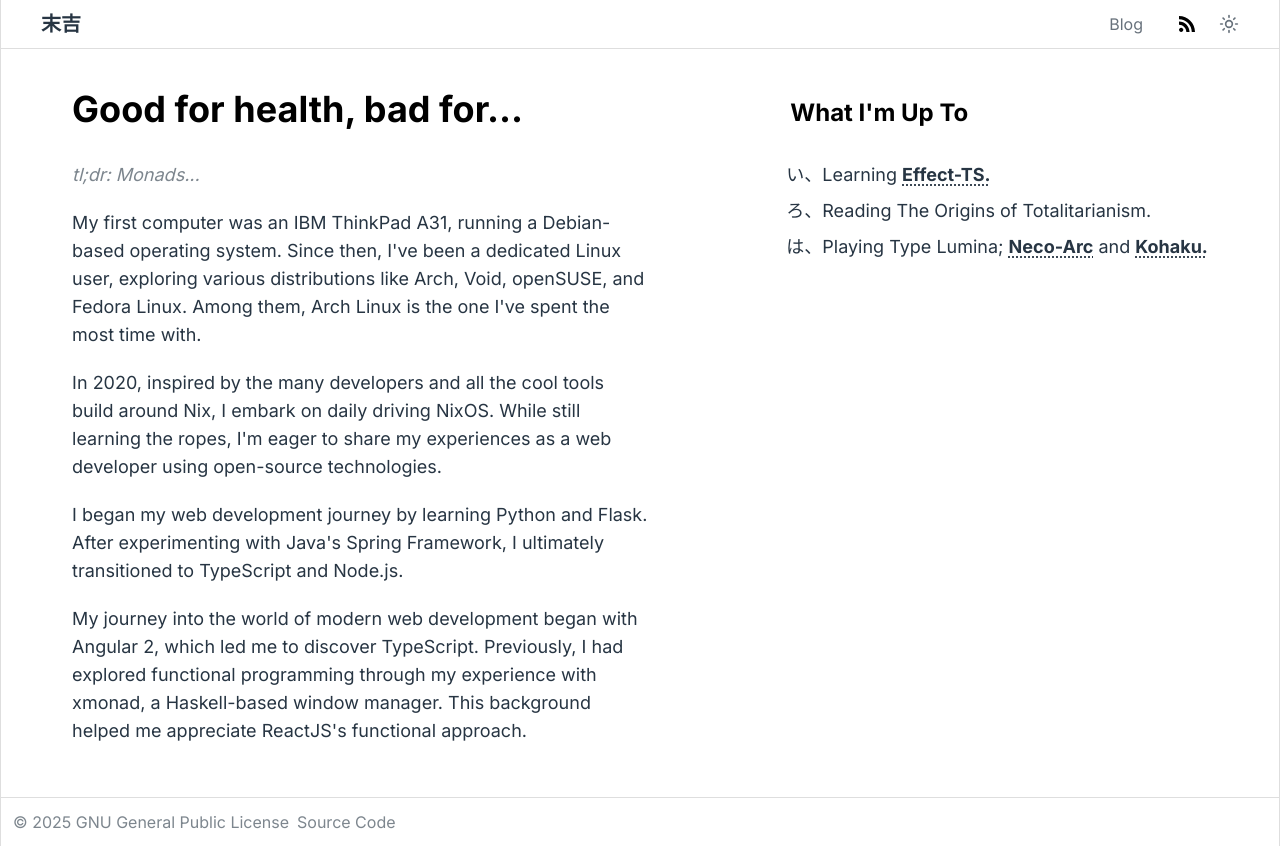
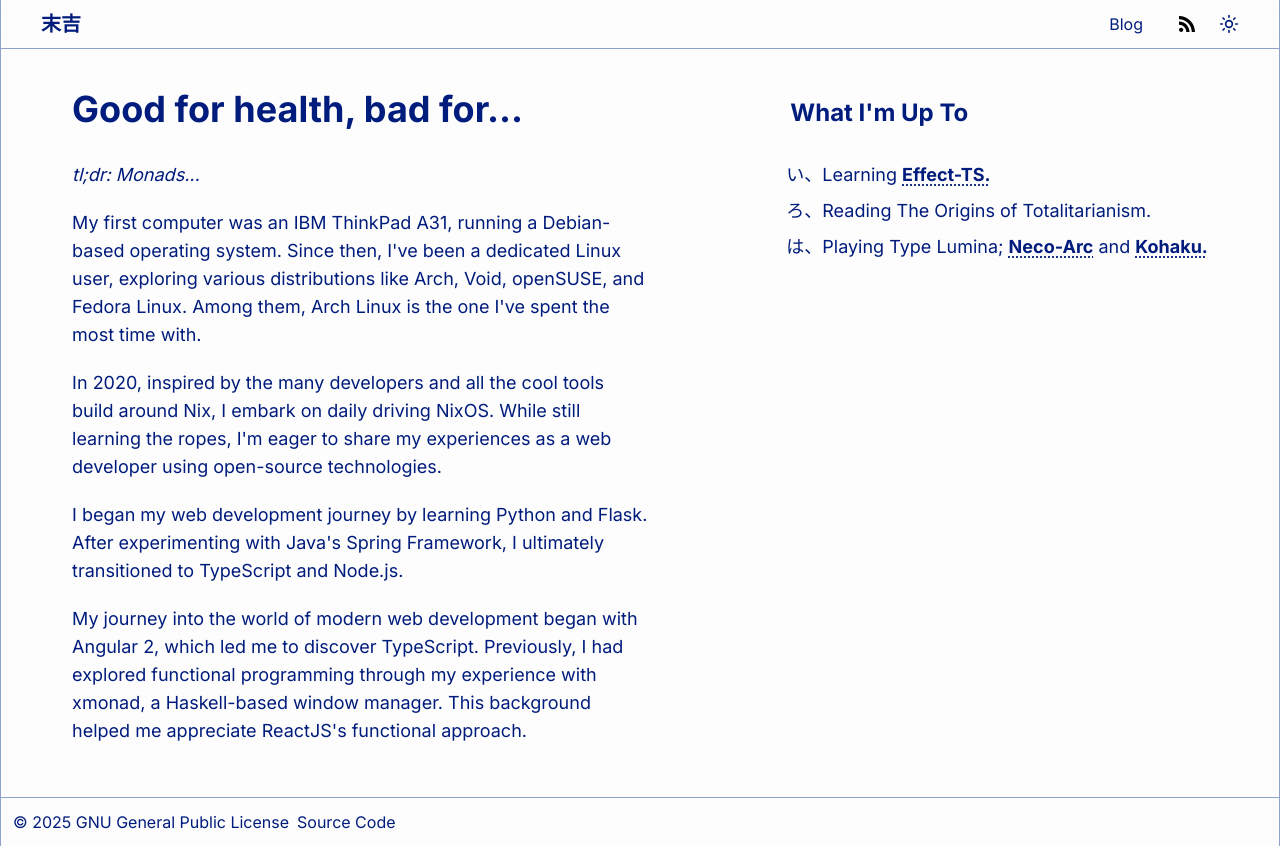
Before and after one commit to u1F713/u1F713.github.io, a Next.js app: page / in a window 1280 px wide. Built offline with nearby package versions, Linux system fonts and the light colour scheme.

Commit message:
feat(style): global theme

```diff
--- a/app/(blog)/[postId]/page.tsx
+++ b/app/(blog)/[postId]/page.tsx
@@ -66,8 +66,8 @@ async function Posts(props: { params: Props }) {
 
   return (
     <article>
-      <div className="border-ds-border border-b">
-        <section className="border-ds-border mx-auto max-w-screen-xl md:border-x">
+      <div className="border-dn-border border-b">
+        <section className="border-dn-border mx-auto max-w-screen-xl md:border-x">
           {data.image && (
             <Image
               className="mx-auto md:rounded-b-md"
@@ -87,7 +87,7 @@ async function Posts(props: { params: Props }) {
                 </time>
               </p>
               <h1>{data.title}</h1>
-              <p className="text-ds-text/40 text-xl font-semibold">
+              <p className="text-dn-color/40 text-xl font-semibold">
                 {data.description}
               </p>
             </div>
@@ -95,7 +95,7 @@ async function Posts(props: { params: Props }) {
         </section>
       </div>
 
-      <section className="border-ds-border mx-auto max-w-screen-xl px-4 py-8 md:border-x">
+      <section className="border-dn-border mx-auto max-w-screen-xl px-4 py-8 md:border-x">
         <div className="prose lg:prose-lg mx-auto">
           <Content components={{ img: Image }} />
         </div>
--- a/app/(blog)/posts/page.tsx
+++ b/app/(blog)/posts/page.tsx
@@ -35,7 +35,7 @@ export default async function Posts() {
   )
 
   return (
-    <div className="border-ds-border mx-auto h-full w-full max-w-screen-xl md:border-x">
+    <div className="border-dn-border mx-auto h-full w-full max-w-screen-xl md:border-x">
       <h1 className="px-4 py-10 text-3xl font-semibold lg:px-6 lg:text-5xl">
         Blog posts
       </h1>
@@ -57,7 +57,7 @@ const ArticleCard = ({ title, description, pubDate, tags }: PostScheme) => (
   <article
     className={clsx(
       'grid h-full min-h-70 grid-cols-1 grid-rows-[auto_1fr] gap-5 break-words lg:min-h-90',
-      'hover:bg-ds-border/40 shadow-ds-border group p-4 shadow-[0_0_0_1px] lg:p-6'
+      'hover:bg-dn-border/40 shadow-dn-border group p-4 shadow-[0_0_0_1px] lg:p-6'
     )}
   >
     <section>
@@ -68,16 +68,16 @@ const ArticleCard = ({ title, description, pubDate, tags }: PostScheme) => (
       </p>
 
       <h3 className="text-2xl lg:text-3xl">{title}</h3>
-      <span className="text-ds-text/70 mb-4 font-bold"></span>
+      <span className="text-dn-color/70 mb-4 font-bold"></span>
     </section>
 
     <section>
-      <p className="group-hover:text-ds-text">{description}</p>
+      <p className="group-hover:text-dn-color">{description}</p>
       <ul className="mt-4 flex flex-row-reverse flex-wrap gap-2">
         {tags?.map(tag => (
           <li
             key={tag}
-            className="shadow-ds-border rounded-sm p-2 text-sm shadow-[0_0_0_1px]"
+            className="shadow-dn-border rounded-sm p-2 text-sm shadow-[0_0_0_1px]"
           >
             {tag}
           </li>
--- a/app/components/Header.tsx
+++ b/app/components/Header.tsx
@@ -16,8 +16,8 @@ const NavigationLink = ({
   href: string
   active?: boolean
 }) => (
-  <div className={clsx('shadow-ds-text p-3', active && 'shadow-[0_1px]')}>
-    <Link className="text-ds-text/70 hover:text-ds-text" href={`/${href}`}>
+  <div className={clsx('shadow-dn-text p-3', active && 'shadow-[0_1px]')}>
+    <Link className="text-dn-color/70 hover:text-dn-color" href={`/${href}`}>
       {slug}
     </Link>
   </div>
@@ -27,10 +27,10 @@ function Header() {
   const pathname = usePathname()
 
   return (
-    <div className="border-ds-border bg-ds-bg-200/80 sticky top-0 border-b">
+    <div className="border-dn-border bg-dn-surface-200/80 sticky top-0 border-b">
       <header
         className={clsx(
-          'border-ds-border mx-auto flex px-4 md:border-x md:px-10',
+          'border-dn-border mx-auto flex px-4 md:border-x md:px-10',
           'max-w-screen-xl items-center justify-between backdrop-blur-md'
         )}
       >
@@ -38,7 +38,7 @@ function Header() {
           <span className="text-xl font-extrabold">末吉</span>
         </Link>
 
-        <nav className="text-ds-text/70 grid grid-flow-col content-between items-center gap-4">
+        <nav className="text-dn-color/70 grid grid-flow-col content-between items-center gap-4">
           <ul className="flex">
             <li>
               <NavigationLink
@@ -49,7 +49,7 @@ function Header() {
             </li>
           </ul>
           <a
-            className="hover:bg-ds-border/80 group relative rounded-sm p-2"
+            className="hover:bg-dn-surface-200/80 group relative rounded-sm p-2"
             href="/atom.xml"
             target="_blank"
           >
@@ -61,7 +61,7 @@ function Header() {
             />
             <span
               className={clsx(
-                'group-hover:bg-ds-border/80 pointer-events-none invisible absolute group-hover:visible',
+                'group-hover:bg-dn-surface-200/80 pointer-events-none invisible absolute group-hover:visible',
                 'rounded-sm p-1 text-xs whitespace-nowrap opacity-0 duration-120 group-hover:opacity-100',
                 '-translate-x-[calc(50%-8px)] translate-y-2 group-hover:translate-y-1/2'
               )}
--- a/app/globals.css
+++ b/app/globals.css
@@ -5,27 +5,30 @@
 @layer theme, base, components, utilities;
 
 @theme {
-  --color-ds-text: var(--ds-text-color, oklch(32.28% 0.0313 250.5));
-  --color-ds-border: var(--ds-border-color, oklch(90.06% 0 0));
-  --color-ds-bg-100: var(--ds-bg-100, oklch(98.51% 0 0));
-  --color-ds-bg-200: var(--ds-bg-200, oklch(100% 0 0));
+  --color-dn-color-200: var(--dn-color-200, oklch(29.71% 0.1616 263.65));
+  --color-dn-surface-200: var(--dn-surface-200, oklch(99.4% 0 24.04));
+  --color-dn-border: color-mix(
+    in oklab,
+    var(--color-dn-color-200) 40%,
+    var(--color-dn-surface-200)
+  );
 }
 
 @layer utilities {
   .prose {
-    --tw-prose-body: var(--ds-text-color);
-    --tw-prose-headings: var(--ds-text-color);
-    --tw-prose-lead: var(--ds-text-color);
-    --tw-prose-links: var(--ds-text-color);
-    --tw-prose-counters: var(--ds-text-color);
-    --tw-prose-bullets: var(--ds-text-color);
-    --tw-prose-quotes: var(--ds-text-color);
-    --tw-prose-quote-borders: var(--ds-text-color);
-    --tw-prose-captions: var(--ds-text-color);
-    --tw-prose-th-borders: var(--ds-text-color);
-    --tw-prose-td-borders: var(--ds-text-color);
-    --tw-prose-pre-code: var(--ds-text-color);
-    --tw-prose-code: var(--ds-text-color);
+    --tw-prose-body: var(--dn-color-color);
+    --tw-prose-headings: var(--dn-color-color);
+    --tw-prose-lead: var(--dn-color-color);
+    --tw-prose-links: var(--dn-color-color);
+    --tw-prose-counters: var(--dn-color-color);
+    --tw-prose-bullets: var(--dn-color-color);
+    --tw-prose-quotes: var(--dn-color-color);
+    --tw-prose-quote-borders: var(--dn-color-color);
+    --tw-prose-captions: var(--dn-color-color);
+    --tw-prose-th-borders: var(--dn-color-color);
+    --tw-prose-td-borders: var(--dn-color-color);
+    --tw-prose-pre-code: var(--dn-color-color);
+    --tw-prose-code: var(--dn-color-color);
     --tw-prose-pre-bg: transparent;
     --tw-prose-bold: currentcolor;
   }
--- a/app/layout.tsx
+++ b/app/layout.tsx
@@ -35,7 +35,7 @@ const RootLayout: NextPage<RootProps> = ({ children }) => (
   */
   <html lang="en" suppressHydrationWarning>
     <body
-      className={`${inter.className} bg-ds-bg-200 text-ds-text grid min-h-screen grid-cols-1 grid-rows-[1fr_auto] antialiased`}
+      className={`${inter.className} bg-dn-surface-200 text-dn-color-200 grid min-h-screen grid-cols-1 grid-rows-[1fr_auto] antialiased`}
     >
       <ThemeProvider>
         <div>
@@ -43,10 +43,10 @@ const RootLayout: NextPage<RootProps> = ({ children }) => (
           <main className="h-full">{children}</main>
         </div>
 
-        <div className="border-ds-border border-t">
-          <div className="border-ds-border mx-auto w-full max-w-screen-xl p-3 md:border-x">
+        <div className="border-dn-border border-t">
+          <div className="border-dn-border mx-auto w-full max-w-screen-xl p-3 md:border-x">
             <footer className="flex flex-wrap items-center justify-between gap-4">
-              <nav className="text-ds-text/60 flex flex-wrap gap-2">
+              <nav className="text-dn-color/60 flex flex-wrap gap-2">
                 <Link
                   className="hover:underline"
                   href="https://www.gnu.org/licenses/gpl-3.0.en.html"
--- a/app/page.tsx
+++ b/app/page.tsx
@@ -1,14 +1,14 @@
 import type { NextPage } from 'next'
 
 const Home: NextPage = () => (
-  <div className="border-ds-border mx-auto h-full w-full max-w-screen-xl md:border-x">
+  <div className="border-dn-border mx-auto h-full w-full max-w-screen-xl md:border-x">
     <main className="mx-auto p-4 md:max-w-screen-md lg:max-w-full lg:p-8">
       <div className="grid justify-around md:text-lg lg:grid-cols-[auto_auto] lg:gap-16">
         <section className="max-w-xl">
-          <h1 className="mt-2 mb-8 text-3xl font-bold text-black lg:text-4xl dark:text-white">
+          <h1 className="mt-2 mb-8 text-3xl font-bold lg:text-4xl">
             Good for health, bad for...
           </h1>
-          <p className="text-ds-text/60 my-5 italic">tl;dr: Monads...</p>
+          <p className="text-dn-color/60 my-5 italic">tl;dr: Monads...</p>
 
           <p className="my-5">
             My first computer was an IBM ThinkPad A31, running a Debian-based
@@ -38,9 +38,7 @@ const Home: NextPage = () => (
         </section>
 
         <section>
-          <h2 className="mt-4 mb-8 text-2xl font-bold text-black dark:text-white">
-            What I&apos;m Up To
-          </h2>
+          <h2 className="mt-4 mb-8 text-2xl font-bold">What I&apos;m Up To</h2>
           <ul className="flex list-[hiragana-iroha] flex-col gap-2 pl-8">
             <li>
               Learning{' '}
--- a/features/theme/themes.css
+++ b/features/theme/themes.css
@@ -3,16 +3,12 @@
 @layer theme {
   :root {
     @apply scheme-light;
-    --ds-white: oklch(98.51% 0 0);
-    --ds-black: oklch(14.08% 0 0);
   }
 
   .dark {
     @apply scheme-dark;
-    --ds-text-color: oklch(98.51% 0 0);
-    --ds-border-color: oklch(24.27% 0 0);
-    --ds-bg-100: oklch(from var(--ds-black) 18% c h);
-    --ds-bg-200: var(--ds-black);
+    --dn-color-200: oklch(96.75% 0.0168 270);
+    --dn-surface-200: oklch(9.9% 0.0434 263.49);
   }
 
   .toggle-theme {
--- a/lib/markdown-content/rehype.ts
+++ b/lib/markdown-content/rehype.ts
@@ -6,7 +6,7 @@ const rehypeOptions: RehypeShikiOptions = {
   inline: 'tailing-curly-colon',
   themes: {
     light: 'github-light-high-contrast',
-    dark: 'github-dark-high-contrast'
+    dark: 'night-owl'
   }
 }
 
```
